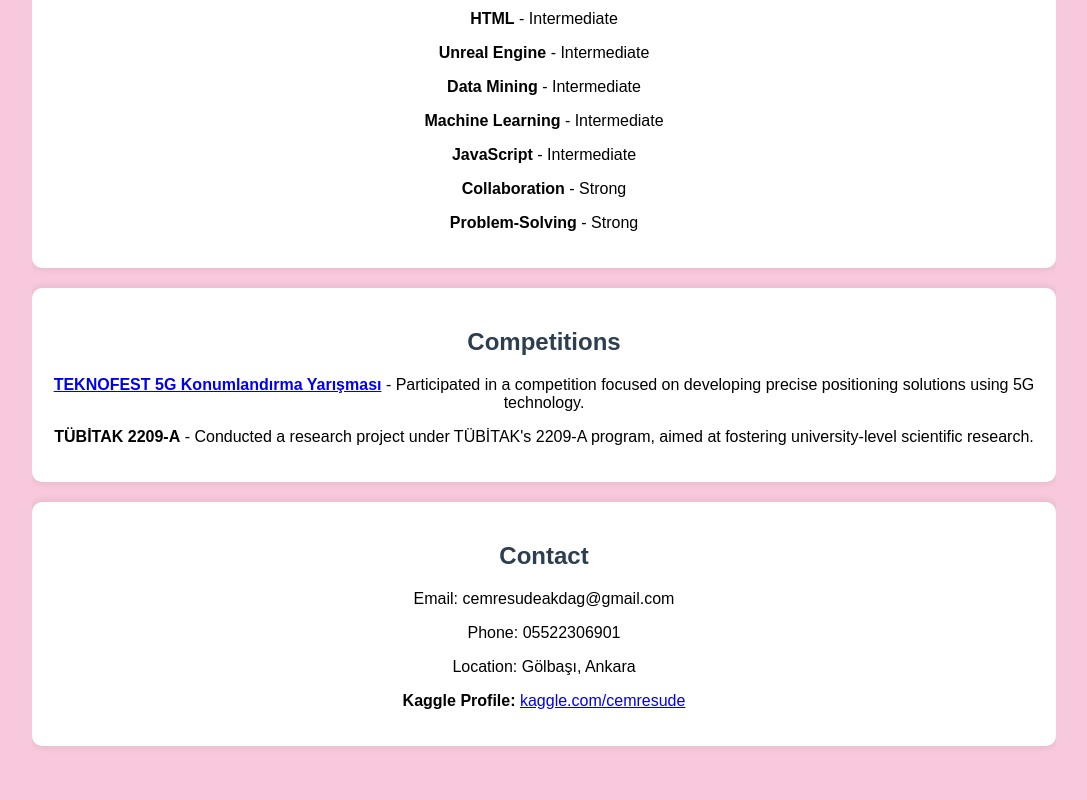
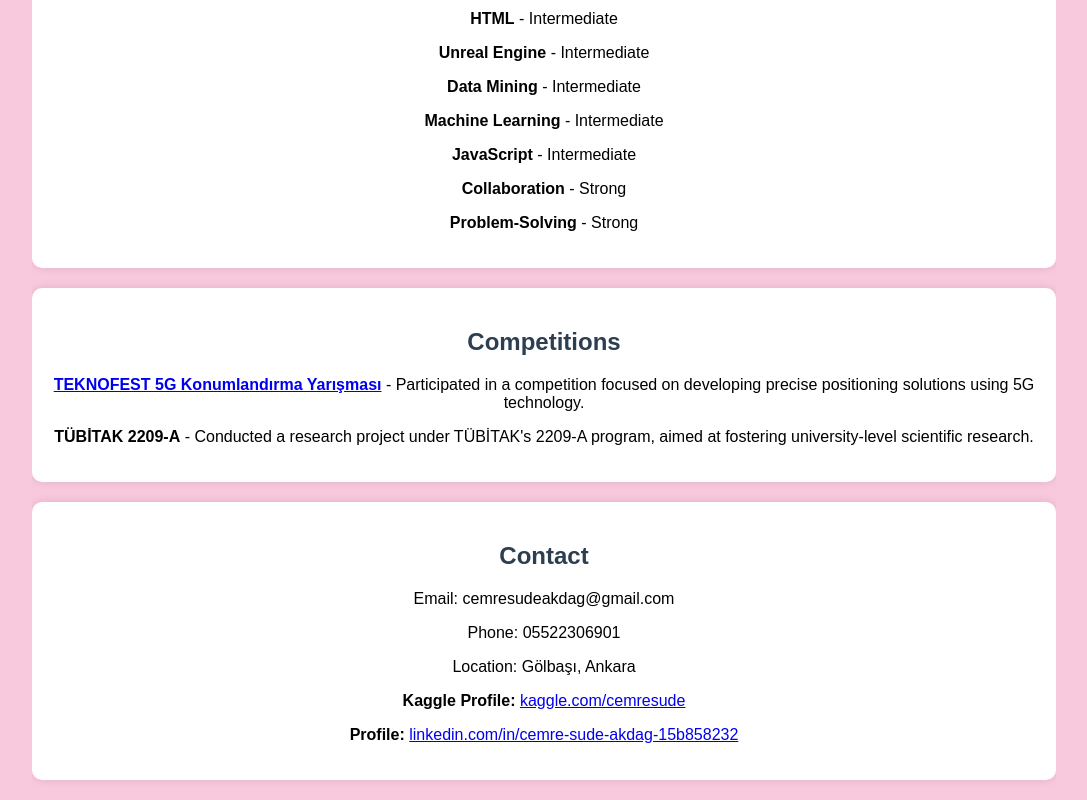
Before and after one commit to cemresude/cemresude.github.io, a plain HTML site: page index.html in a window 1280 px wide. Shown: the part 1563-2363 px from the top of the page, without its empty margins (96-1183 px from the left). Before the commit the page ends 2329 px from the top, so only its background shows below. Drawn offline with Linux system fonts and the light colour scheme.

Commit message:
update index.html

```diff
--- a/index.html
+++ b/index.html
@@ -154,6 +154,11 @@
           <a href="https://www.kaggle.com/cemresude" target="_blank"
             >kaggle.com/cemresude</a
           >
+          <p><strong>Profile:</strong>
+            <a href="https://www.linkedin.com/in/cemre-sude-akdag-15b858232" target="_blank">
+                linkedin.com/in/cemre-sude-akdag-15b858232
+            </a>
+        </p>
         </p>
       </div>
     </div>
```
